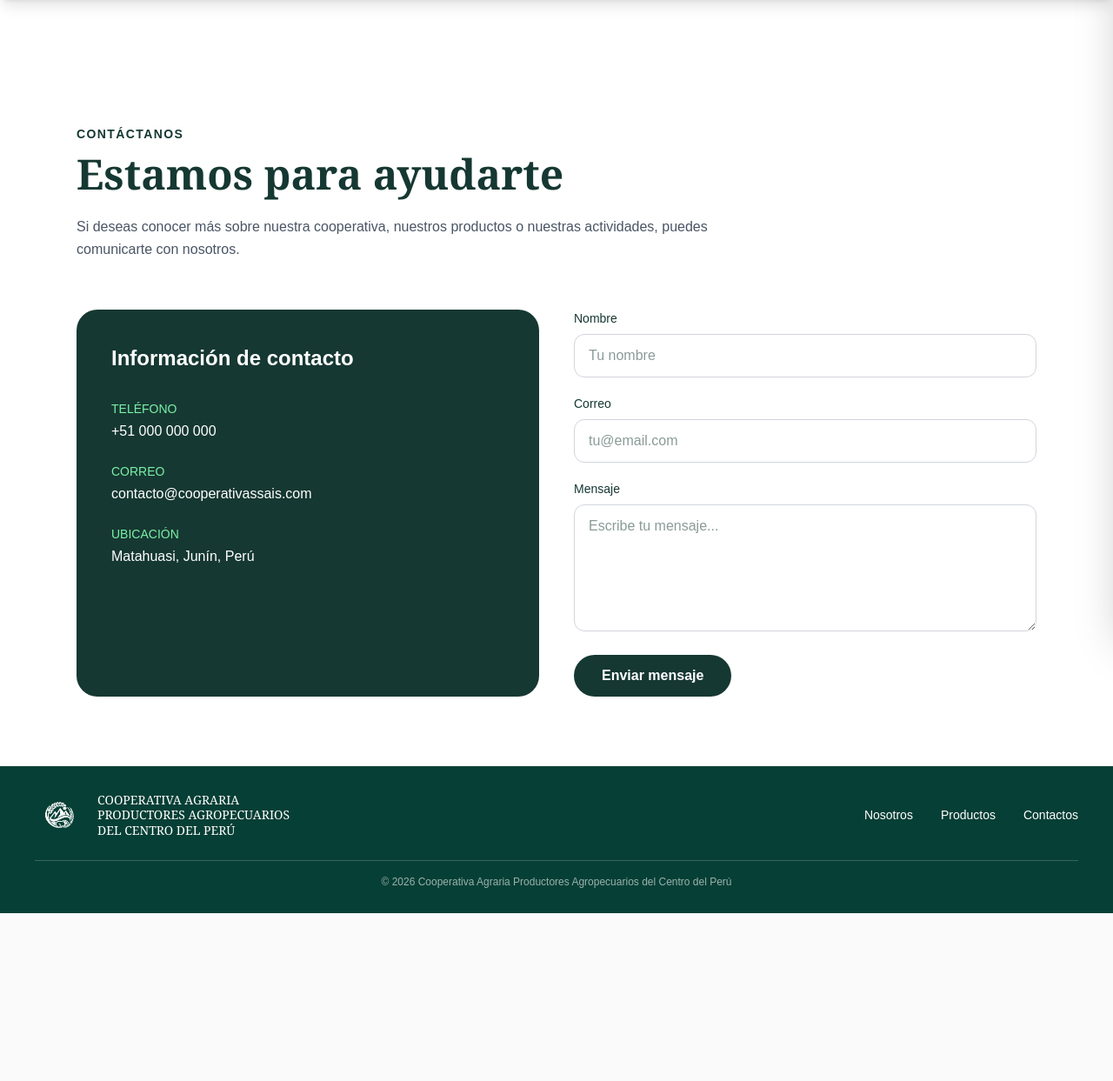
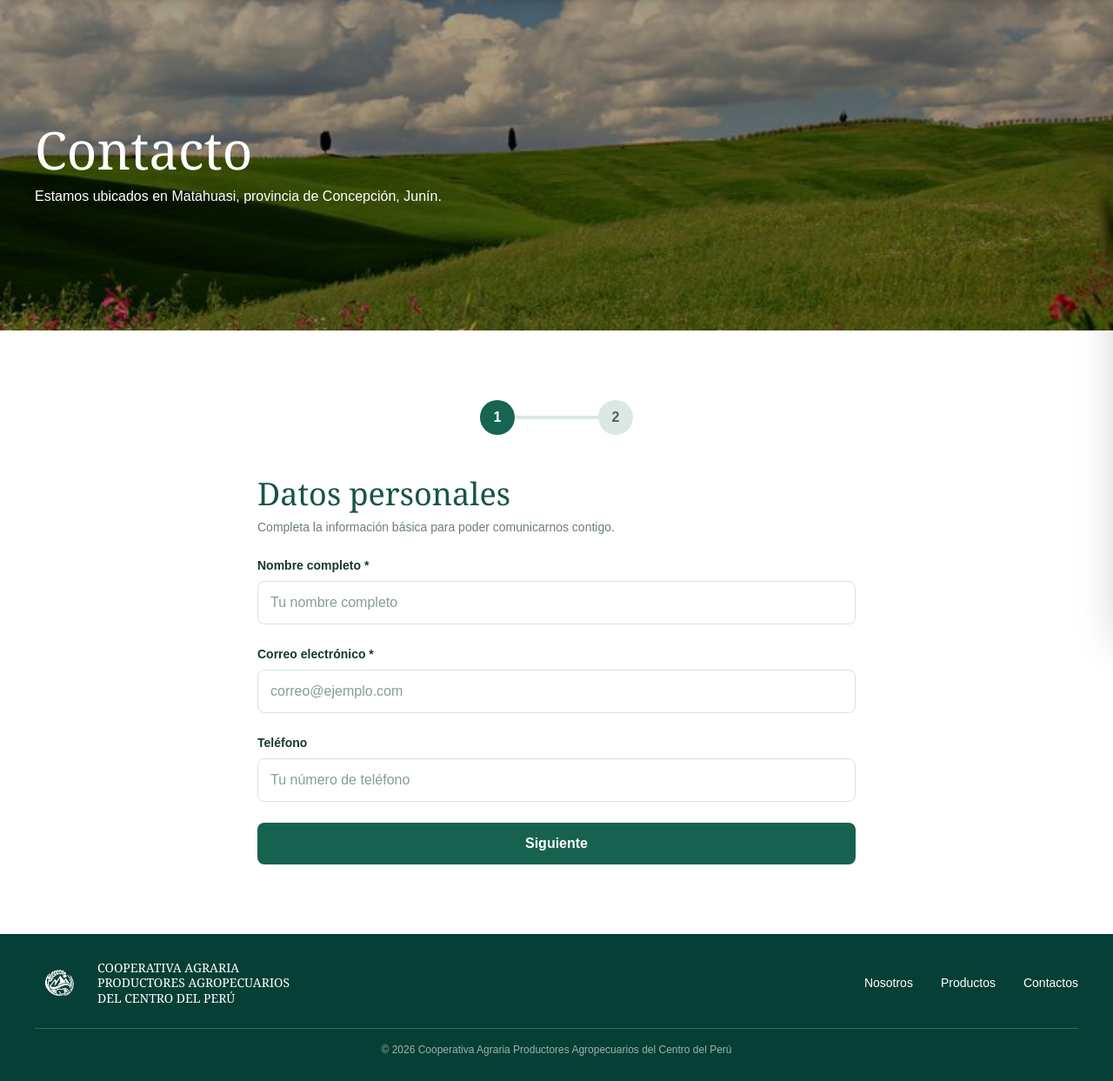
Before and after one commit to JoseFloresRDev/copia, a Flask app: page /contactos in a window 1280 px wide. Shown: the part 76-1319 px from the top of the page at 87% size. Before the commit the page ends 1126 px from the top, so only its background shows below. Run offline with Flask 3, Linux system fonts and the light colour scheme; style sheets or scripts are compiled from the project's sources.

Commit message:
feat: update contact page

```diff
--- a/mi-proyecto/app/templates/clientes/contactos.html
+++ b/mi-proyecto/app/templates/clientes/contactos.html
@@ -1,58 +1,159 @@
 {% extends "base.html" %}
 
 {% block title %}
-Contactos · Cooperativas Sais
+Contactos · Cooperativas Sais Capital Social
 {% endblock %}
 
 
 {% block content %}
 
-<section class="pt-36 pb-20 bg-white">
+<!-- ========================================================= -->
+<!-- HERO -->
+<!-- ========================================================= -->
 
-    <div class="max-w-6xl mx-auto px-6">
+<section class="relative h-[320px] md:h-[380px] overflow-hidden">
 
-        <div class="max-w-3xl">
+    <img
+        src="{{ url_for('static', filename='img/11.jpg') }}"
+        alt="Contacto"
+        class="
+            absolute
+            inset-0
+            w-full
+            h-full
+            object-cover
+        "
+    >
 
-            <p class="text-[#163832] uppercase tracking-widest text-sm font-semibold">
-                Contáctanos
-            </p>
+    <div class="absolute inset-0 bg-black/35"></div>
 
-            <h1 class="mt-3 text-5xl font-serif font-bold text-[#163832]">
-                Estamos para ayudarte
+
+    <div
+        class="
+            relative
+            z-10
+            h-full
+            max-w-7xl
+            mx-auto
+            px-6
+            md:px-10
+            flex
+            flex-col
+            justify-center
+            text-white
+        "
+    >
+
+        <h1
+            class="
+                font-serif
+                text-4xl
+                md:text-6xl
+                mb-3
+            "
+        >
+            Contacto
         </h1>
 
-            <p class="mt-6 text-gray-600 leading-relaxed">
-
-                Si deseas conocer más sobre nuestra cooperativa,
-                nuestros productos o nuestras actividades,
-                puedes comunicarte con nosotros.
-
+        <p>
+            Estamos ubicados en Matahuasi,
+            provincia de Concepción, Junín.
         </p>
 
     </div>
 
-
-        <div class="grid md:grid-cols-2 gap-10 mt-14">
-
-            <!-- INFORMACIÓN -->
-
-            <div class="bg-[#163832] rounded-3xl p-10 text-white">
-
-                <h2 class="text-2xl font-semibold">
-                    Información de contacto
-                </h2>
+</section>
 
 
-                <div class="mt-8 space-y-6">
+<!-- ========================================================= -->
+<!-- FORMULARIO -->
+<!-- ========================================================= -->
+
+<section class="py-14 md:py-20 bg-white">
+
+    <div class="max-w-3xl mx-auto px-6 md:px-10">
+
+
+        <!-- INDICADORES -->
+
+        <div
+            class="
+                flex
+                items-center
+                justify-center
+                mb-12
+            "
+        >
+
+            <div
+                id="contact-step-1"
+                class="
+                    w-10
+                    h-10
+                    rounded-full
+                    bg-[#166451]
+                    text-white
+                    flex
+                    items-center
+                    justify-center
+                    font-bold
+                "
+            >
+                1
+            </div>
+
+            <div
+                class="
+                    w-24
+                    h-1
+                    bg-[#dce8e3]
+                "
+            ></div>
+
+            <div
+                id="contact-step-2"
+                class="
+                    w-10
+                    h-10
+                    rounded-full
+                    bg-[#dce8e3]
+                    text-[#49665f]
+                    flex
+                    items-center
+                    justify-center
+                    font-bold
+                "
+            >
+                2
+            </div>
+
+        </div>
+
+
+        <!-- PASO 1 -->
+
+        <form
+            id="contact-form-step-1"
+            class="space-y-6"
+        >
 
             <div>
 
-                        <p class="text-green-300 text-sm uppercase">
-                            Teléfono
-                        </p>
+                <h2
+                    class="
+                        font-serif
+                        text-3xl
+                        md:text-4xl
+                        text-[#165449]
+                        mb-2
+                    "
+                >
+                    Datos personales
+                </h2>
 
-                        <p class="mt-1">
-                            +51 000 000 000
+                <p class="text-sm text-[#6b7e78]">
+                    Completa la información básica para poder
+                    comunicarnos contigo.
                 </p>
 
             </div>
@@ -60,12 +161,96 @@ Contactos · Cooperativas Sais
 
             <div>
 
-                        <p class="text-green-300 text-sm uppercase">
-                            Correo
-                        </p>
+                <label class="block text-sm font-semibold mb-2">
+                    Nombre completo *
+                </label>
 
-                        <p class="mt-1">
-                            contacto@cooperativassais.com
+                <input
+                    id="contact-name"
+                    type="text"
+                    required
+                    class="form-input"
+                    placeholder="Tu nombre completo"
+                >
+
+            </div>
+
+
+            <div>
+
+                <label class="block text-sm font-semibold mb-2">
+                    Correo electrónico *
+                </label>
+
+                <input
+                    id="contact-email"
+                    type="email"
+                    required
+                    class="form-input"
+                    placeholder="correo@ejemplo.com"
+                >
+
+            </div>
+
+
+            <div>
+
+                <label class="block text-sm font-semibold mb-2">
+                    Teléfono
+                </label>
+
+                <input
+                    id="contact-phone"
+                    type="tel"
+                    class="form-input"
+                    placeholder="Tu número de teléfono"
+                >
+
+            </div>
+
+
+            <button
+                type="submit"
+                class="
+                    w-full
+                    bg-[#17624f]
+                    text-white
+                    py-3
+                    rounded-lg
+                    font-semibold
+                    hover:bg-[#104b3d]
+                    transition
+                "
+            >
+                Siguiente
+            </button>
+
+        </form>
+
+
+        <!-- PASO 2 -->
+
+        <form
+            id="contact-form-step-2"
+            class="space-y-6 hidden"
+        >
+
+            <div>
+
+                <h2
+                    class="
+                        font-serif
+                        text-3xl
+                        md:text-4xl
+                        text-[#165449]
+                        mb-2
+                    "
+                >
+                    Mensaje
+                </h2>
+
+                <p class="text-sm text-[#6b7e78]">
+                    Cuéntanos en qué podemos ayudarte.
                 </p>
 
             </div>
@@ -73,35 +258,16 @@ Contactos · Cooperativas Sais
 
             <div>
 
-                        <p class="text-green-300 text-sm uppercase">
-                            Ubicación
-                        </p>
-
-                        <p class="mt-1">
-                            Matahuasi, Junín, Perú
-                        </p>
-
-                    </div>
-
-                </div>
-
-            </div>
-
-
-            <!-- FORMULARIO -->
-
-            <form class="space-y-5">
-
-                <div>
-
-                    <label class="block text-sm font-medium mb-2">
-                        Nombre
+                <label class="block text-sm font-semibold mb-2">
+                    Motivo de contacto *
                 </label>
 
                 <input
+                    id="contact-subject"
                     type="text"
-                        placeholder="Tu nombre"
-                        class="w-full border border-gray-300 rounded-xl px-4 py-3 outline-none focus:ring-2 focus:ring-green-300"
+                    required
+                    class="form-input"
+                    placeholder="¿Por qué deseas contactarnos?"
                 >
 
             </div>
@@ -109,42 +275,118 @@ Contactos · Cooperativas Sais
 
             <div>
 
-                    <label class="block text-sm font-medium mb-2">
-                        Correo
-                    </label>
-
-                    <input
-                        type="email"
-                        placeholder="tu@email.com"
-                        class="w-full border border-gray-300 rounded-xl px-4 py-3 outline-none focus:ring-2 focus:ring-green-300"
-                    >
-
-                </div>
-
-
-                <div>
-
-                    <label class="block text-sm font-medium mb-2">
-                        Mensaje
+                <label class="block text-sm font-semibold mb-2">
+                    Mensaje *
                 </label>
 
                 <textarea
-                        rows="5"
+                    id="contact-message"
+                    required
+                    rows="6"
+                    class="form-input resize-none"
                     placeholder="Escribe tu mensaje..."
-                        class="w-full border border-gray-300 rounded-xl px-4 py-3 outline-none focus:ring-2 focus:ring-green-300"
                 ></textarea>
 
             </div>
 
 
+            <div class="flex flex-col sm:flex-row gap-3">
+
+                <button
+                    type="button"
+                    id="contact-back"
+                    class="
+                        sm:w-1/3
+                        border
+                        border-[#397d6c]
+                        text-[#397d6c]
+                        py-3
+                        rounded-lg
+                        font-semibold
+                        hover:bg-[#397d6c]
+                        hover:text-white
+                        transition
+                    "
+                >
+                    ← Volver
+                </button>
+
                 <button
                     type="submit"
-                    class="bg-[#163832] text-white px-8 py-3 rounded-full font-semibold hover:bg-green-900 transition"
+                    class="
+                        sm:flex-1
+                        bg-[#68bf61]
+                        text-white
+                        py-3
+                        rounded-lg
+                        font-semibold
+                        hover:bg-[#53aa4d]
+                        transition
+                    "
                 >
                     Enviar mensaje
                 </button>
 
+            </div>
+
         </form>
+
+
+        <!-- ÉXITO -->
+
+        <div
+            id="contact-success"
+            class="hidden text-center py-10"
+        >
+
+            <div
+                class="
+                    w-16
+                    h-16
+                    rounded-full
+                    bg-[#dff2dc]
+                    text-[#397d6c]
+                    flex
+                    items-center
+                    justify-center
+                    text-3xl
+                    mx-auto
+                    mb-6
+                "
+            >
+                ✓
+            </div>
+
+            <h2
+                class="
+                    font-serif
+                    text-4xl
+                    text-[#165449]
+                    mb-4
+                "
+            >
+                ¡Mensaje enviado!
+            </h2>
+
+            <p class="text-[#60766f] mb-8">
+                Gracias por comunicarte con nosotros.
+                Hemos recibido tu mensaje correctamente.
+            </p>
+
+            <a
+                href="{{ url_for('main.inicio') }}"
+                class="
+                    inline-flex
+                    bg-[#17624f]
+                    text-white
+                    px-7
+                    py-3
+                    rounded-full
+                    font-semibold
+                "
+            >
+                Volver al inicio
+            </a>
 
         </div>
 
```
Lines whose indentation alone changed are shown as unchanged.
